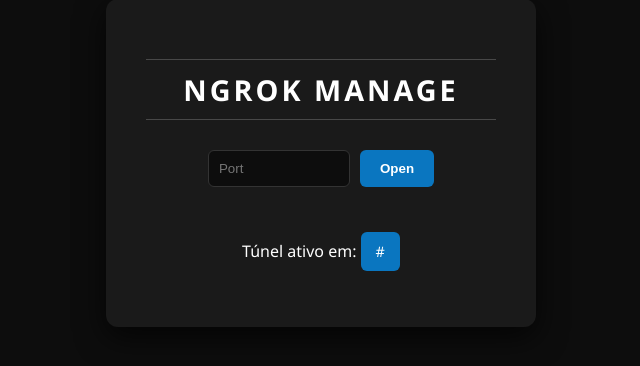
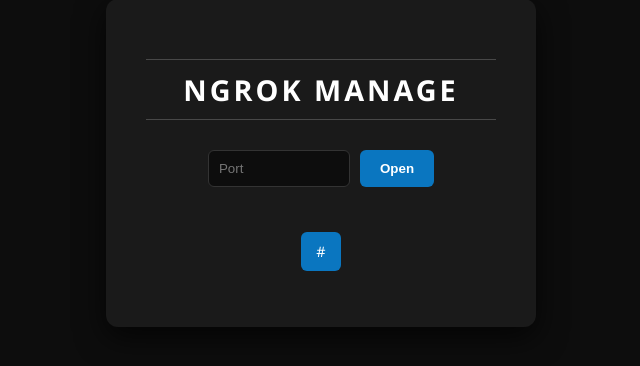
Before and after one commit to r7melo/Ngrok-Manage, a Flask app: template templates/index.html in a window 1280 px wide. Shown: the part 237-603 px from the top of the page, without its empty margins (319-959 px from the left). Run offline with Flask 3, Linux system fonts and the light colour scheme; the template is opened without the code that fills it: most values are stand-ins (such as "Sample title", 1, 10 or a date in 2020).

Commit message:
remove text in index

```diff
--- a/templates/index.html
+++ b/templates/index.html
@@ -13,7 +13,7 @@
             <button type="submit">Open</button>
         </form>
         {% if url %}
-        <p>Túnel ativo em: <a href="{{ url }}" target="_blank">{{ url }}</a></p>
+        <p><a href="{{ url }}" target="_blank">{{ url }}</a></p>
         {% endif %}
     </div>
 </body>
```
